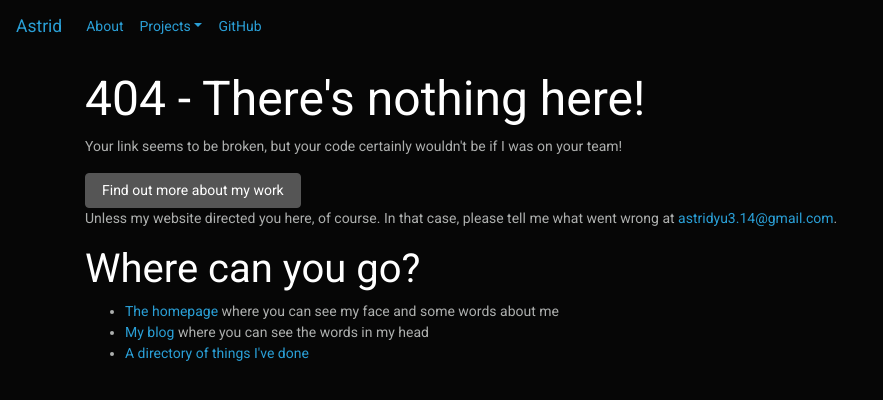
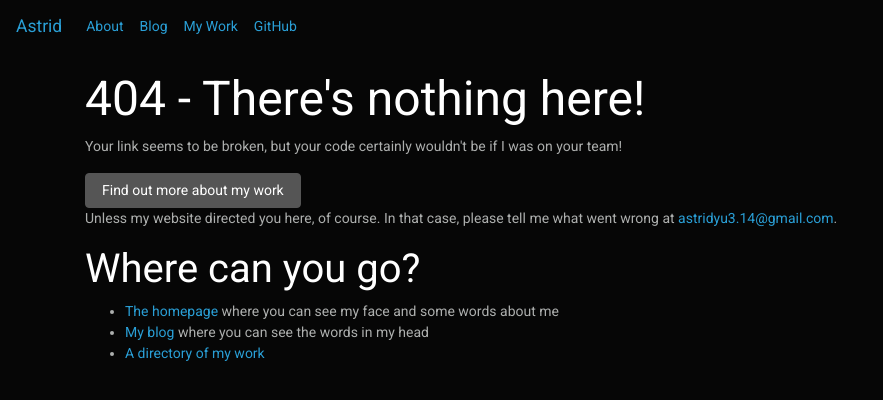
Before and after one commit to ifd3f/astrid.tech-old, a React (Create React App) app: page /404 in a window 1280 px wide. Shown: the top 400 px of the page, without its empty margins (0-883 px from the left). Built offline with nearby package versions, Linux system fonts and the light colour scheme; what react-in-viewport would draw is missing.

Commit message:
Fix the "hamburger" menu

```diff
--- a/src/404.tsx
+++ b/src/404.tsx
@@ -28,7 +28,7 @@ export default function Page404() {
           <Link to="/blog">My blog</Link> where you can see the words in my head
         </li>
         <li>
-          <Link to="/things">A directory of things I've done</Link>
+          <Link to="/works">A directory of my work</Link>
         </li>
       </ul>
     </Container>
--- a/src/App.jsx
+++ b/src/App.tsx
@@ -4,9 +4,10 @@ import "react-responsive-carousel/lib/styles/carousel.min.css";
 import { BrowserRouter, Route, Switch, Redirect } from "react-router-dom";
 import "./App.css";
 import "./bootstrap.scss";
-import Homepage from "./homepage/Homepage";
+import Homepage from "./homepage";
 import MainNavbar from "./mainnavbar/MainNavbar";
 import Page404 from "./404";
+import Blog from "./blog";
 
 function App() {
   return (
@@ -16,6 +17,9 @@ function App() {
         <Switch>
           <Route path="/" exact>
             <Homepage />
+          </Route>
+          <Route path="/blog">
+            <Blog />
           </Route>
           <Route path="/404" exact>
             <Page404 />
--- /dev/null
+++ b/src/blog/index.tsx
@@ -0,0 +1,10 @@
+import React from "react";
+import { Container } from "reactstrap";
+
+export default function Blog() {
+  return (
+    <>
+      <Container></Container>
+    </>
+  );
+}
--- a/src/bootstrap.scss
+++ b/src/bootstrap.scss
@@ -1,3 +1,8 @@
 @import "~bootswatch/dist/cyborg/variables";
 @import "~bootstrap/scss/bootstrap";
 @import "~bootswatch/dist/cyborg/bootswatch";
+
+.navbar-toggler {
+  border-color: #999999;
+  color: #999999;
+}
--- a/src/homepage/Homepage.jsx
+++ b/src/homepage/index.tsx
@@ -7,11 +7,11 @@ import { SkillsSection } from "./Skills";
 import ProjectsSection from "./Projects";
 import ElevatorSection from "./elevator";
 
-function Homepage() {
+export default function Homepage() {
   return (
     <>
       <HeadingSection />
-      <Container fluid>
+      <Container fluid tag="main">
         <ElevatorSection />
         <ExperienceSection />
         <SkillsSection />
@@ -21,5 +21,3 @@ function Homepage() {
     </>
   );
 }
-
-export default Homepage;
--- a/src/mainnavbar/MainNavbar.jsx
+++ b/src/mainnavbar/MainNavbar.jsx
@@ -13,18 +13,21 @@ import {
   NavLink,
   UncontrolledDropdown,
 } from "reactstrap";
+import { GiHamburger } from "react-icons/gi";
+import { BsArrowUp, BsArrowsCollapse } from "react-icons/bs";
 
 function MainNavbar() {
   const [isOpen, setIsOpen] = useState(false);
   const toggleIsOpen = () => setIsOpen(!isOpen);
 
   return (
-    <div>
     <Navbar fixed="top" expand="md">
       <NavbarBrand to="/" activeClassName="active" tag={RRNavLink}>
         Astrid
       </NavbarBrand>
-        <NavbarToggler onClick={toggleIsOpen} />
+      <NavbarToggler onClick={toggleIsOpen}>
+        {isOpen ? <BsArrowsCollapse /> : <GiHamburger />}
+      </NavbarToggler>
       <Collapse isOpen={isOpen} navbar>
         <Nav className="mr-auto" navbar>
           <NavItem>
@@ -32,24 +35,22 @@ function MainNavbar() {
               About
             </NavLink>
           </NavItem>
-            <UncontrolledDropdown nav inNavbar>
-              <DropdownToggle nav caret>
-                Projects
-              </DropdownToggle>
-              <DropdownMenu right>
-                <DropdownItem>Option 1</DropdownItem>
-                <DropdownItem>Option 2</DropdownItem>
-                <DropdownItem divider />
-                <DropdownItem>Reset</DropdownItem>
-              </DropdownMenu>
-            </UncontrolledDropdown>
+          <NavItem>
+            <NavLink to="/blog" activeClassName="active" tag={RRNavLink}>
+              Blog
+            </NavLink>
+          </NavItem>
+          <NavItem>
+            <NavLink to="/works" activeClassName="active" tag={RRNavLink}>
+              My Work
+            </NavLink>
+          </NavItem>
           <NavItem>
             <NavLink href="https://github.com/Plenglin"> GitHub </NavLink>
           </NavItem>
         </Nav>
       </Collapse>
     </Navbar>
-    </div>
   );
 }
 
```
Also changed, not shown: src/works/index.tsx (added). Lines whose indentation alone changed are shown as unchanged.
